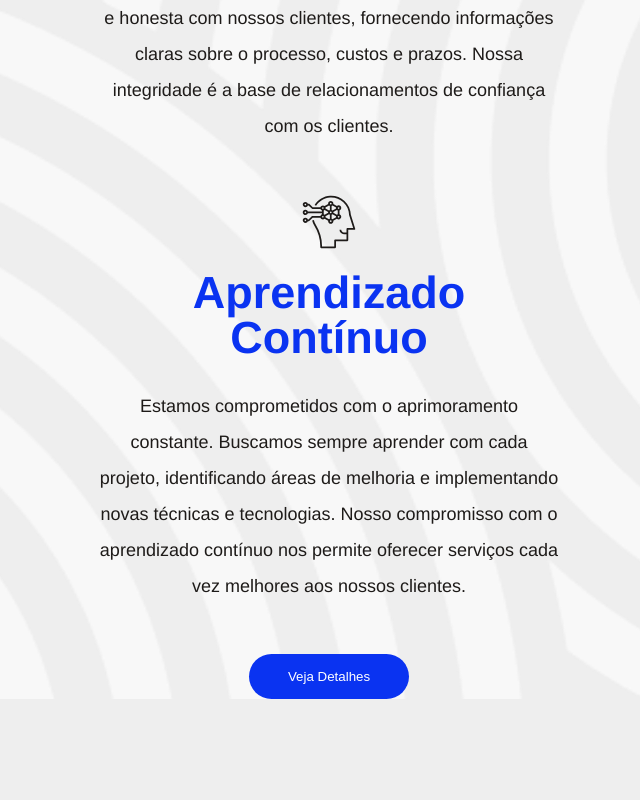
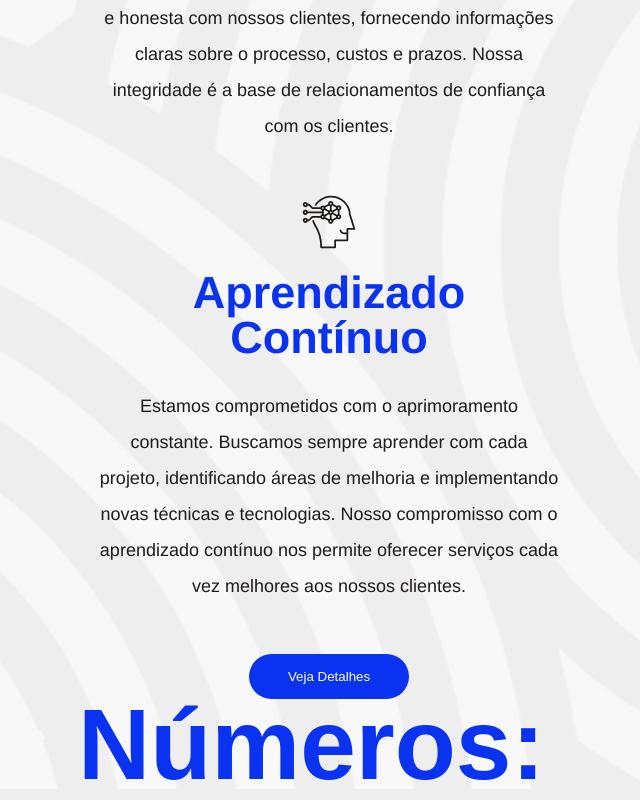
Before and after one commit to lucastdcs/ReforMar, a React (Vite) app: page / in a window 1280 px wide. Shown: the part 7288-8088 px from the top of the page, without its empty margins (311-951 px from the left). Before the commit the page ends 7987 px from the top, so only its background shows below. Built offline with nearby package versions, Linux system fonts and the light colour scheme.

Commit message:
Started NumbersCard Component

```diff
--- /dev/null
+++ b/src/Components/NumbersCard/NumbersCard.styled.js
@@ -0,0 +1,6 @@
+import styled from "styled-components";
+
+const StyledContainer = styled.div`
+
+
+`;
--- a/src/Pages/Início.jsx
+++ b/src/Pages/Início.jsx
@@ -181,13 +181,15 @@ const Inicio = () => {
       grid-row: 3;
     }
 
-    @media (max-width: 1330px){
+    @media (max-width: 1330px) {
       display: flex;
       flex-direction: column;
       max-width: 90vw;
     }
   `;
-
+  const StyledContainer6 = styled.section`
+    width: 100vw;
+  `;
   return (
     <>
       <StyledContainer>
@@ -333,6 +335,13 @@ const Inicio = () => {
           <Button className="btn" texto="Veja Detalhes" />
         </ValuesGrid>
       </StyledContainer5>
+      <StyledContainer6>
+        <Titles
+          text_label=""
+          text_title="Nossos"
+          text_span="Números:"
+        />
+      </StyledContainer6>
     </>
   );
 };
```
Also changed, not shown: src/Components/NumbersCard/NumbersCard.jsx (added, +11 -0 lines).
